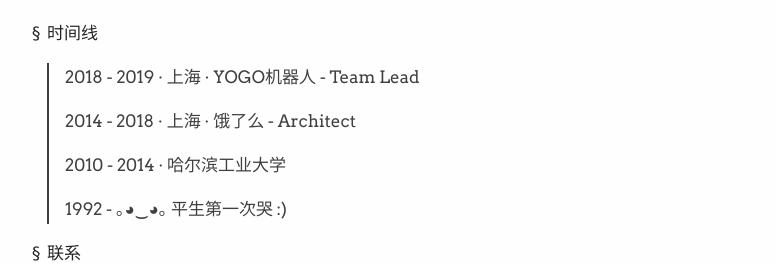
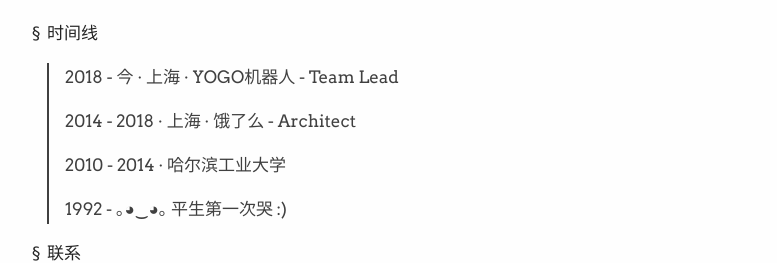
Before and after one commit to gfphoto/writings.sh, a Jekyll site: the page built from about.md, in a window 1280 px wide. Shown: the part 974-1237 px from the top of the page, without its empty margins (93-870 px from the left). Built offline with Jekyll 4.4.1, drawn with Linux system fonts in a browser that asks for light colours; some web fonts are replaced.

Commit message:
Update about

```diff
--- a/about.md
+++ b/about.md
@@ -11,7 +11,7 @@
 
 <span class="heading-anchor">§</span> 时间线
 
-> 2018 - 2019 · 上海 · YOGO机器人 - Team Lead
+> 2018 - 今  · 上海 · YOGO机器人 - Team Lead
 >
 > 2014 - 2018 · 上海 · 饿了么 - Architect
 >
```
